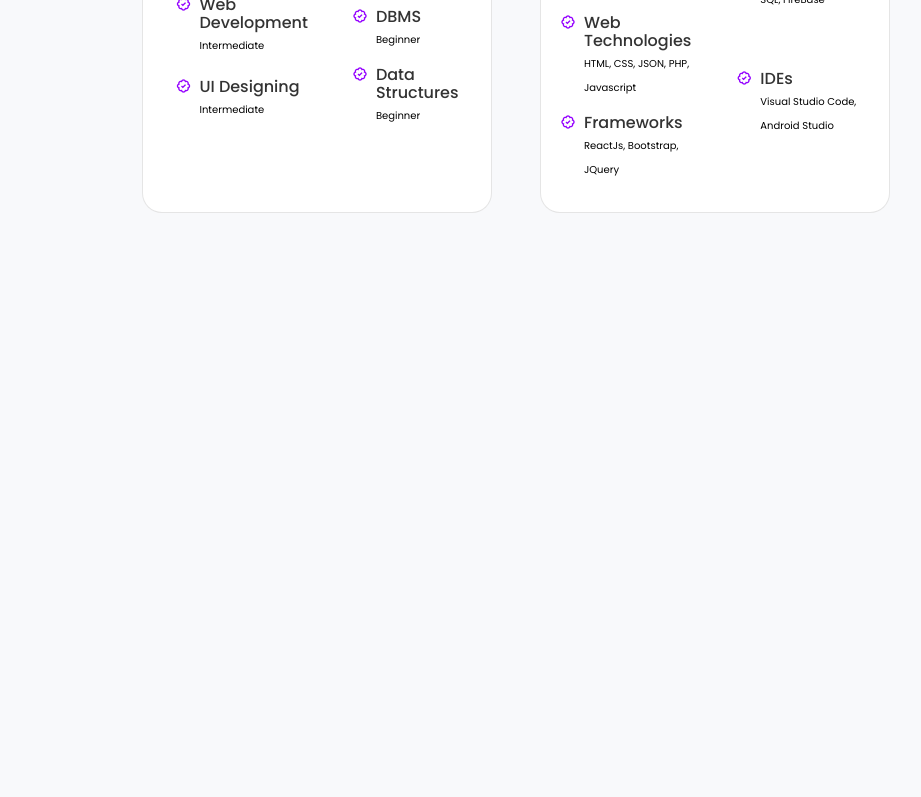
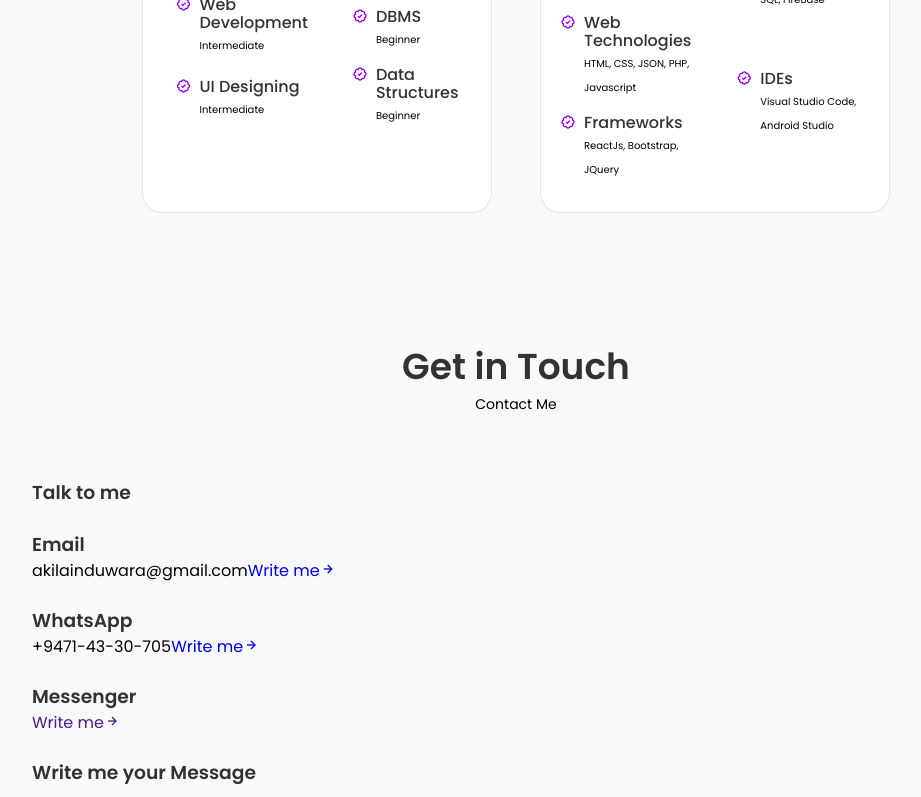
Before and after one commit to AkilaInduwara/my-portfolio-web-site, a React (Create React App) app: page / in a window 1280 px wide. Shown: the part 2000-2797 px from the top of the page, without its empty margins (124-1045 px from the left). Before the commit the page ends 2245 px from the top, so only its background shows below. Built offline with nearby package versions, Linux system fonts and the light colour scheme.

Commit message:
contact section strated

```diff
--- a/src/App.js
+++ b/src/App.js
@@ -4,6 +4,7 @@ import Header from './Components/Header/Header';
 import Home from './Components/Home/Home';
 import About from './Components/About/About';
 import Skills from './Components/Skills/Skills';
+import Contact from './Components/Contact/Contact';
 
 
 function App() {
@@ -15,6 +16,7 @@ function App() {
     <Home />
     <About />
     <Skills />
+    <Contact />
    </main>
 
    </>
--- a/src/CSS/App.css
+++ b/src/CSS/App.css
@@ -231,6 +231,3 @@ img{
     }
 
 }
-
-
-/* Time stamp : 1:27:12 */
--- /dev/null
+++ b/src/Components/Contact/Contact.jsx
@@ -0,0 +1,65 @@
+import React from "react";
+
+const Contact = () => {
+  return (
+    <section className="contact section" id="contact">
+      <h2 className="section_title">Get in Touch</h2>
+      <span className="section_subtitle">Contact Me</span>
+
+      <div className="contact_container container grid">
+        <div className="contact_content">
+          <h3 className="contact_title">Talk to me</h3>
+
+          <div className="contact_info">
+
+            <div className="contact-card">
+              <i className="bx bxl contact_card-icon"></i>
+
+              <h3 className="contact_card-title">Email</h3>
+              <span className="contact_card-data">akilainduwara@gmail.com</span>
+
+              <a href="mailto:akilainduwara@gmail.com" target="_blank" className="contact_button">
+                Write me
+                <i className="bx bx-right-arrow-alt contact_button-icon"></i>
+              </a>
+            </div>
+
+            <div className="contact-card">
+              <i className="bx bxl contact_card-icon"></i>
+
+              <h3 className="contact_card-title">WhatsApp</h3>
+              <span className="contact_card-data">+9471-43-30-705</span>
+
+              <a href="https://api.whatsapp.com/send?phone=+94714330705&text=Hello,more information!" className="contact_button">
+                Write me
+                <i className="bx bx-right-arrow-alt contact_button-icon"></i>
+              </a>
+            </div>
+
+            <div className="contact-card">
+              <i className="bx bxl contact_card-icon"></i>
+
+              <h3 className="contact_card-title">Messenger</h3>
+              <span className="contact_card-data"></span>
+
+              <a href="" className="contact_button">
+                Write me
+                <i className="bx bx-right-arrow-alt contact_button-icon"></i>
+              </a>
+            </div>
+
+          </div>
+        </div>
+
+        <div className="contact_content">
+          <h3 className="contact_title">Write me your Message</h3>
+        </div>
+      </div>
+    </section>
+  );
+};
+
+export default Contact;
+
+
+// time stamp : 2:30:00
```
Also changed, not shown: src/Components/Contact/contact.css (added).
